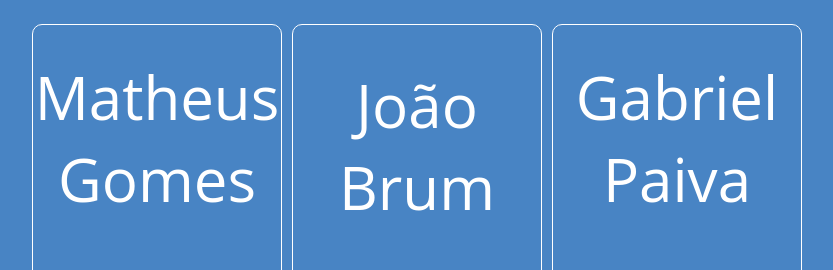
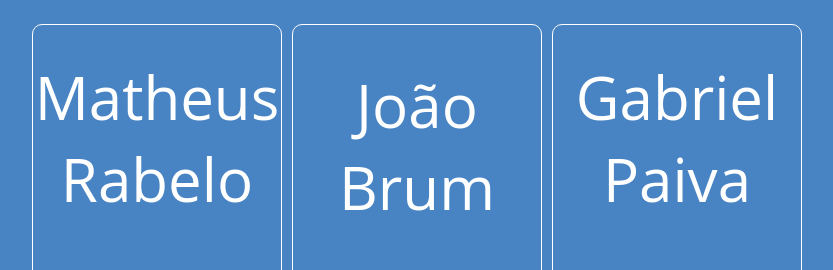
Before and after one commit to httpaiva/porccionne, a Next.js app: page /creditos in a window 1280 px wide. Shown: the part 384-654 px from the top of the page, without its empty margins (223-1056 px from the left). Built offline with nearby package versions, Linux system fonts and the light colour scheme.

Commit message:
Editando nome a pedidos de integrante do grupo

```diff
--- a/pages/creditos.js
+++ b/pages/creditos.js
@@ -14,7 +14,7 @@ export default function Creditos() {
                     <div className="card-container">
                         <div className="flipper">
                             <div className="card front">
-                                <h2 className="nome">Matheus Gomes</h2>
+                                <h2 className="nome">Matheus Rabelo</h2>
                                 <div className="funcao">
                                     <p>Idealizador</p>
                                     <p>Desenvolvedor</p>
```
